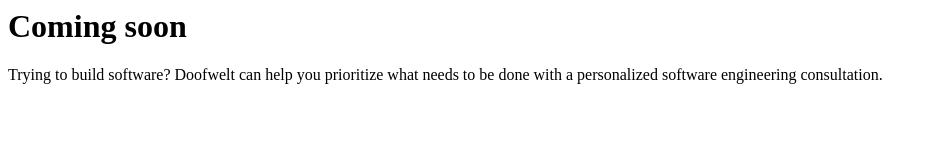
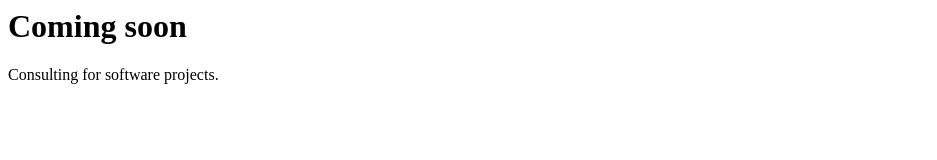
Before and after one commit to Doofwelt/doofwelt.github.io, a plain HTML site: page index.html in a window 1280 px wide. Shown: the whole page, without its empty margins (0-937 px from the left). Drawn offline with Linux system fonts and the light colour scheme.

Commit message:
Update index.html

```diff
--- a/index.html
+++ b/index.html
@@ -12,6 +12,6 @@
 </head>
 <body>
 <h1>Coming soon</h1>
-<p>Trying to build software? Doofwelt can help you prioritize what needs to be done with a personalized software engineering consultation.</p>
+<p>Consulting for software projects.</p>
 </body>
 </html>
```
